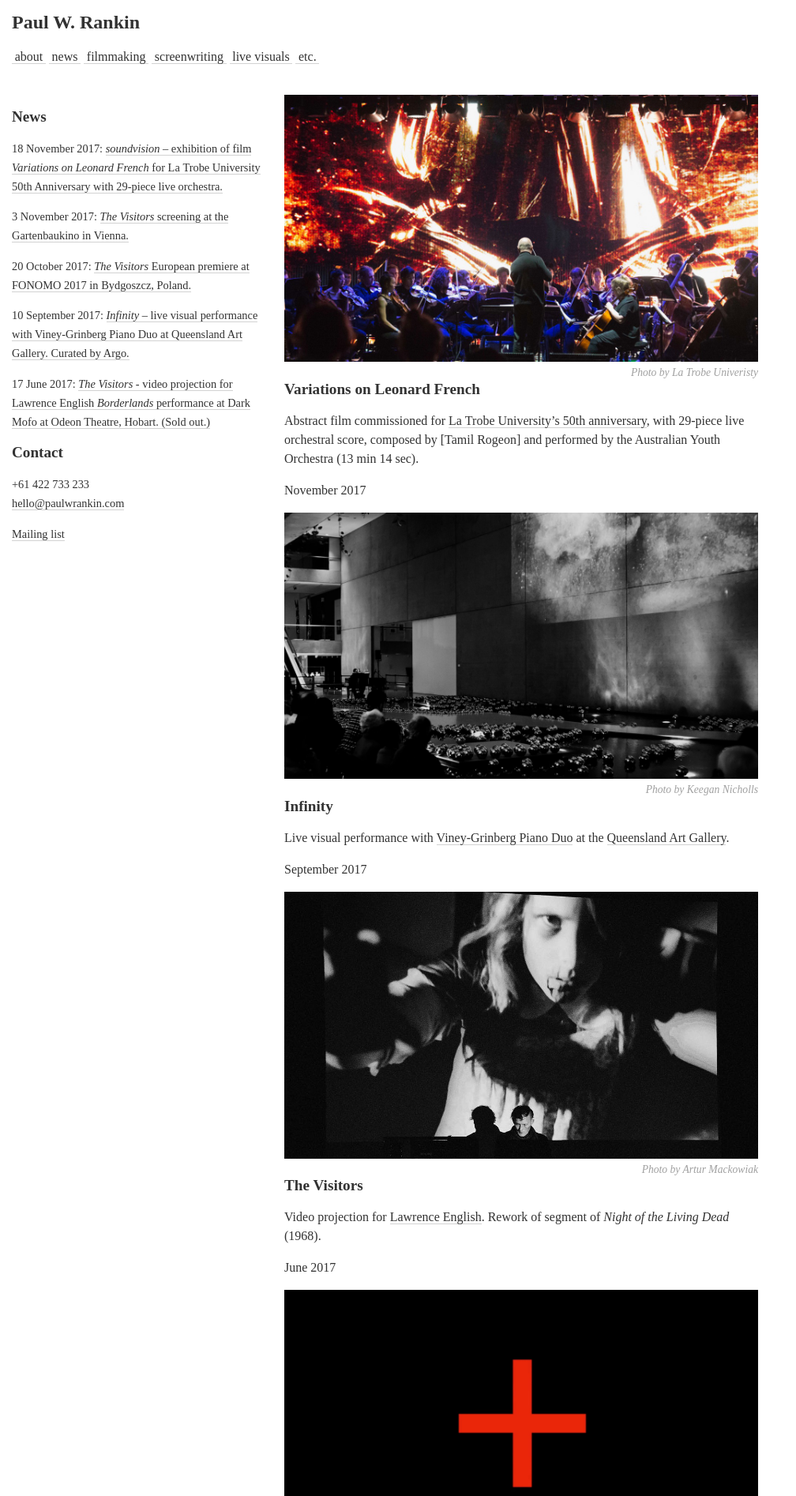
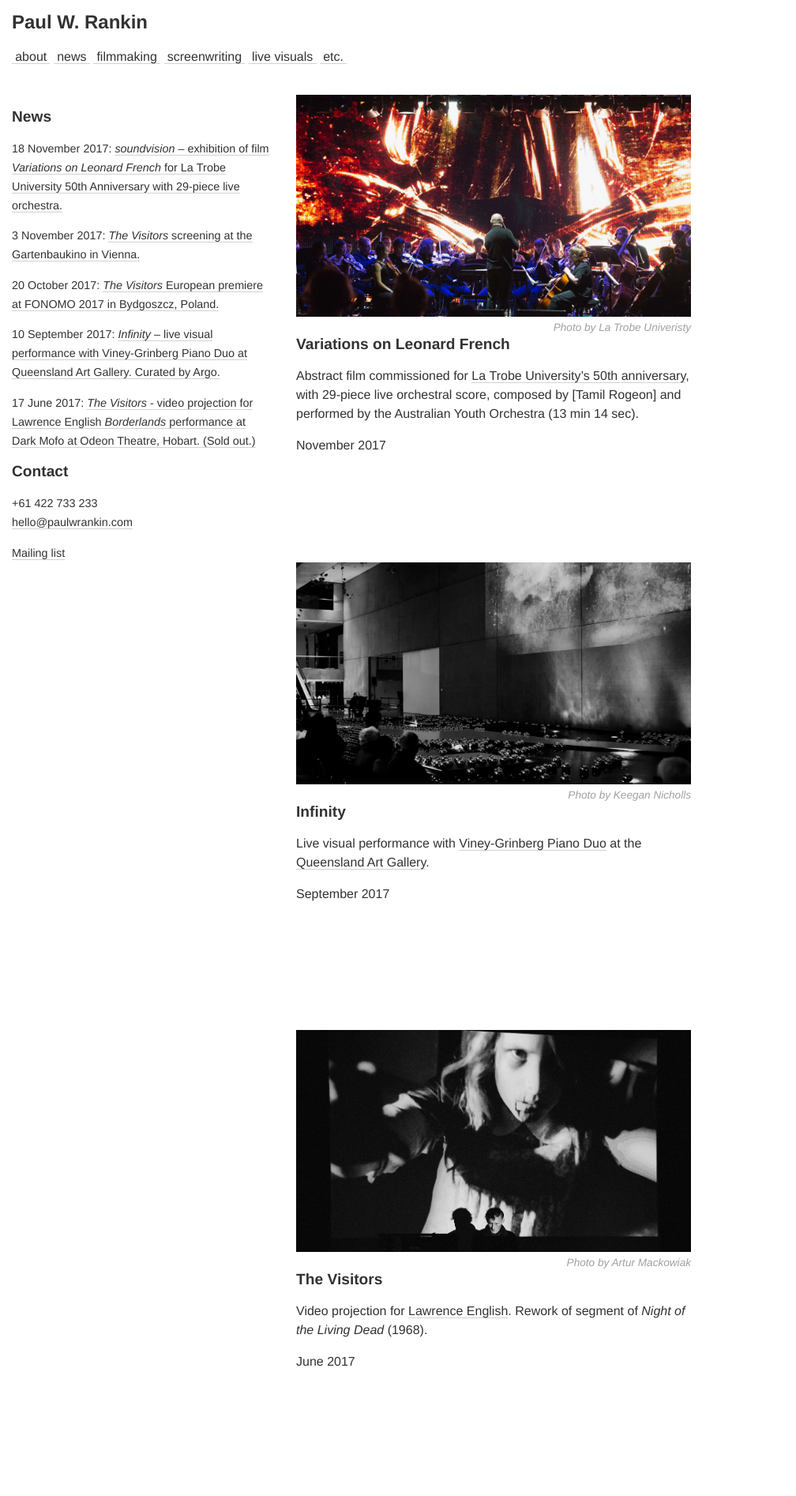
Before and after one commit to rnkn/portfolio, a Jekyll site: the page built from index.html, in a window 1280 px wide. Shown: the top 1894 px of the page at 79% size, without its empty margins (0-1008 px from the left). Built offline with Jekyll 4.4.1, drawn with Linux system fonts in a browser that asks for light colours; some web fonts are replaced.

Commit message:
Updating CSS

```diff
--- a/css/main.scss
+++ b/css/main.scss
@@ -1,10 +1,10 @@
 ---
 layout: null
 ---
-$link-bg: rgb(245,245,245);
-$link-bg-hover: rgb(230,230,230);
+
+$font-color: rgb(50,50,50);
+$font-stack: "Europa", "Avenir Next", "Avenir", "Helvetica Neue", "Helvetica", sans-serif;
 $link-underline: rgb(210,210,210);
-$font-color: rgb(50,50,50);
 
 html, body { -webkit-text-size-adjust: none; }
 
@@ -12,8 +12,8 @@
   margin: 0;
   padding: 0;
   color: $font-color;
+  font-family: $font-stack;
   line-height: 1.5em;
-  font-family: "Europa", serif;
   p, li, dt, dd {
     a {
       border-bottom: 1px solid $link-underline;
@@ -68,7 +68,7 @@
 aside {
   float: left;
   clear: none;
-  margin: 0;
+  margin: 0 0 2em;
   padding: 0 15px;
   max-width: 330px;
   p {
@@ -134,7 +134,7 @@
   width: 100%;
 }
 
-.card {
+.index {
   float: left;
   clear: none;
   max-width: 500px;
```
